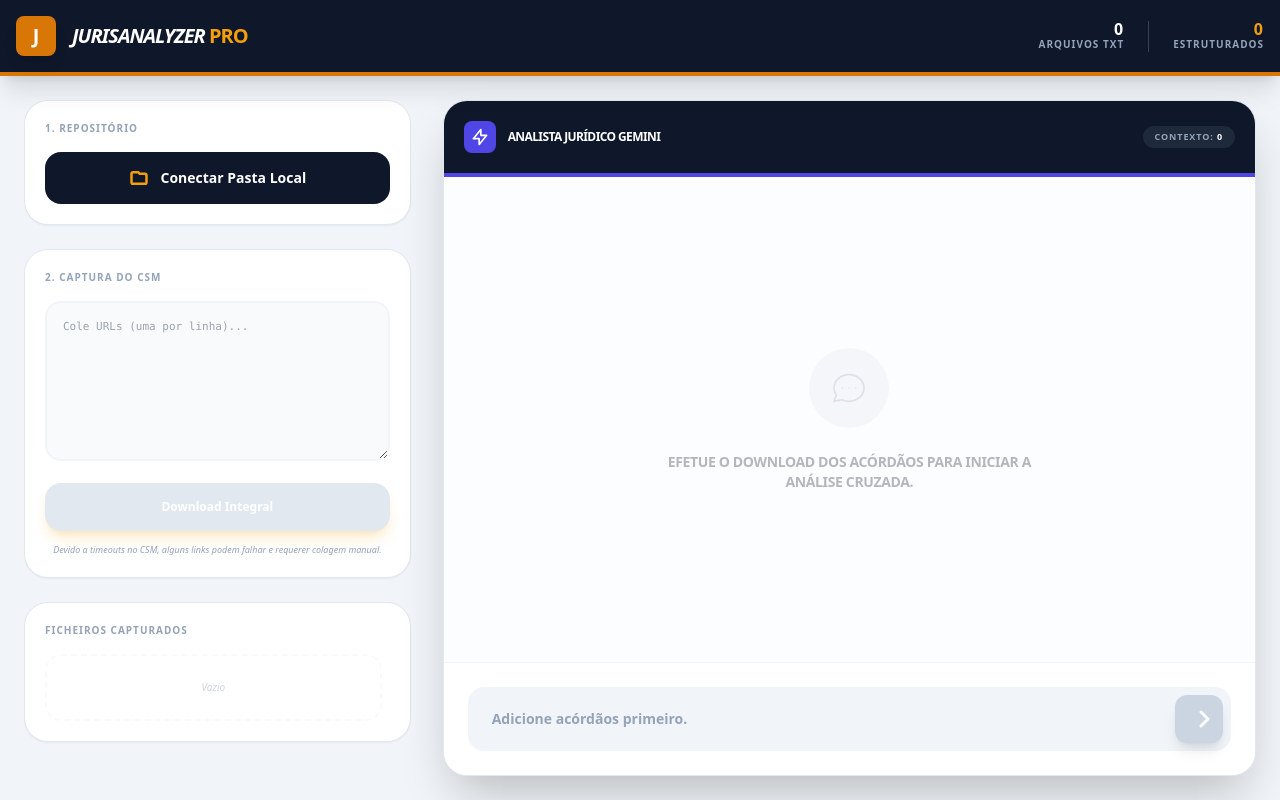
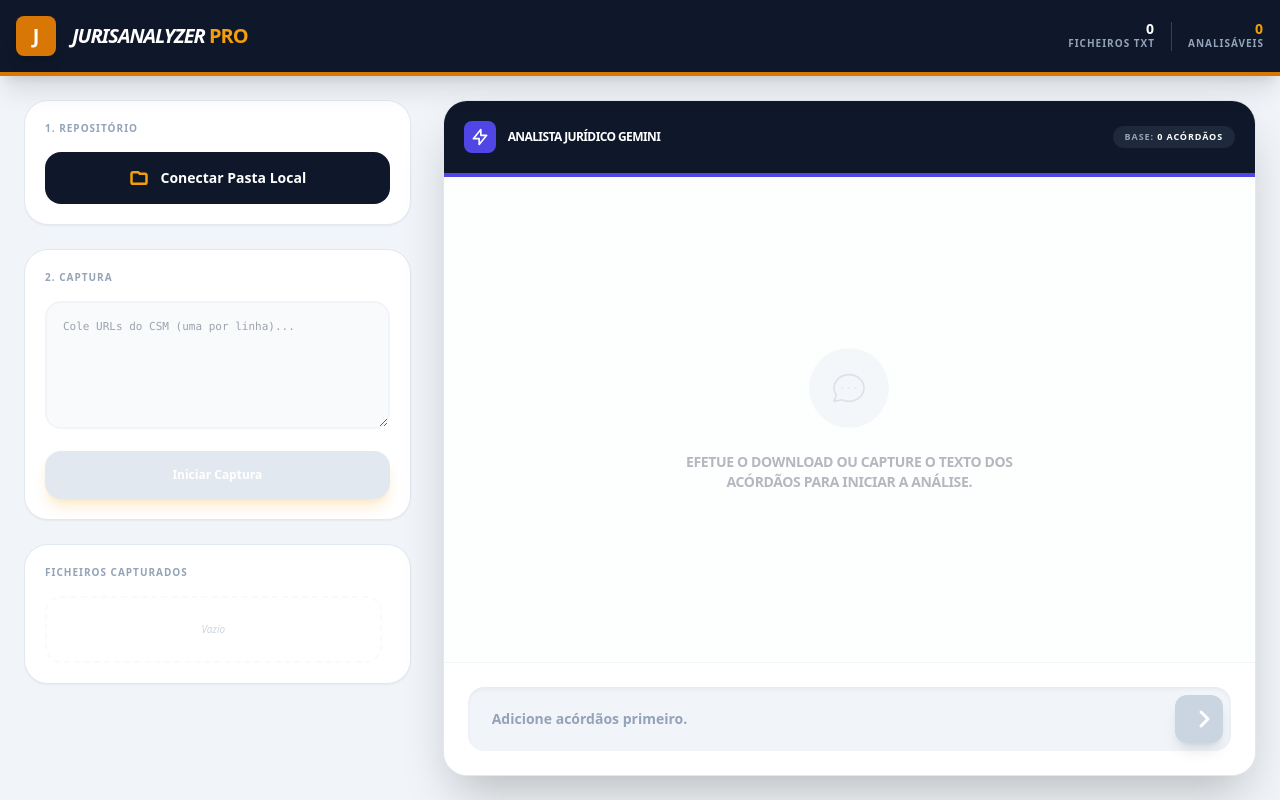
Before and after one commit to amitomj/Captura-ecli, a React (Vite) app: page / in a window 1280 px wide. Built offline with nearby package versions, Linux system fonts and the light colour scheme.

Commit message:
fix(parser): Improve ECLI extraction from URL
Handles cases where ECLI contains URL-encoded colons (`%3A`) and ensures it's properly extracted.

```diff
--- a/App.tsx
+++ b/App.tsx
@@ -17,7 +17,7 @@ const App: React.FC = () => {
   const [error, setError] = useState<string | null>(null);
   const [notification, setNotification] = useState<string | null>(null);
   const [progress, setProgress] = useState({ current: 0, total: 0 });
-  const [failedUrls, setFailedUrls] = useState<string[]>([]);
+  const [pendingUrl, setPendingUrl] = useState<string | null>(null);
 
   const refreshData = useCallback(async () => {
     if (StorageService.isReady()) {
@@ -30,45 +30,52 @@ const App: React.FC = () => {
 
   const showNotification = (msg: string) => {
     setNotification(msg);
-    setTimeout(() => setNotification(null), 3500);
+    setTimeout(() => setNotification(null), 3000);
   };
 
-  const processManualPaste = async (url: string) => {
-    const html = prompt(`Ocorreu um erro no download automático.\nPor favor, abra o link no seu browser, copie o código-fonte (CTRL+U) ou o texto da página e cole aqui para:\n${url}`);
-    if (html && html.length > 100) {
+  const saveContent = async (html: string, url: string) => {
     const extraction = parseCsmHtml(html, url);
-      const ecli = extraction.data?.ecli || `doc_manual_${Date.now()}`;
+    const ecli = extraction.data?.ecli || url.split('/').pop() || `doc_${Date.now()}`;
     const safeFileName = ecli.replace(/[:/\\?%*|"<>]/g, '_');
+
     await StorageService.saveRawTxt(safeFileName, html);
     if (extraction.success && extraction.data) {
       await StorageService.saveProcessedAcordao(extraction.data as Acordao);
     }
     await refreshData();
-      showNotification("Documento guardado manualmente.");
-      return true;
-    }
-    return false;
+    showNotification(`Documento ${ecli} guardado.`);
+    setPendingUrl(null);
   };
 
+  // Monitoriza o clipboard para capturar texto se o download automático falhar
+  useEffect(() => {
+    const checkClipboard = async () => {
+      if (!pendingUrl) return;
+      try {
+        const text = await navigator.clipboard.readText();
+        // Se o texto for grande e não for apenas uma URL, assumimos que é o conteúdo do acórdão
+        if (text.length > 500 && !text.startsWith('http')) {
+          await saveContent(text, pendingUrl);
+        }
+      } catch (e) {}
+    };
+
+    const interval = setInterval(checkClipboard, 2000);
+    window.addEventListener('focus', checkClipboard);
+    return () => {
+      clearInterval(interval);
+      window.removeEventListener('focus', checkClipboard);
+    };
+  }, [pendingUrl]);
+
   const processSingleUrl = async (url: string) => {
-    const cleanUrl = url.trim();
-    if (!cleanUrl.startsWith('https://jurisprudencia.csm.org.pt/')) return false;
-
     try {
-      const html = await fetchAcordaoHtml(cleanUrl);
-      const extraction = parseCsmHtml(html, cleanUrl);
-      const ecli = extraction.data?.ecli || cleanUrl.split('/').pop() || `doc_${Date.now()}`;
-      const safeFileName = ecli.replace(/[:/\\?%*|"<>]/g, '_');
-
-      // Garantir que guardamos o HTML/Conteúdo e não a URL
-      await StorageService.saveRawTxt(safeFileName, html);
-
-      if (extraction.success && extraction.data) {
-        await StorageService.saveProcessedAcordao(extraction.data as Acordao);
-      }
+      const html = await fetchAcordaoHtml(url);
+      await saveContent(html, url);
       return true;
     } catch (e) {
-      console.warn(`Erro no download de ${cleanUrl}:`, e);
+      console.warn("Falha no download automático:", url);
+      setPendingUrl(url); // Marca como pendente para captura manual via clipboard
       return false;
     }
   };
@@ -78,35 +85,21 @@ const App: React.FC = () => {
     if (lines.length === 0) return;
 
     setIsLoading(true);
-    setFailedUrls([]);
     setProgress({ current: 0, total: lines.length });
-
-    let successCount = 0;
-    const failedList: string[] = [];
 
     for (let i = 0; i < lines.length; i++) {
       setProgress(prev => ({ ...prev, current: i + 1 }));
-      const ok = await processSingleUrl(lines[i]);
-      if (ok) {
-        successCount++;
-      } else {
-        failedList.push(lines[i]);
+      const success = await processSingleUrl(lines[i]);
+      if (!success) {
+        // Se falhar o automático, damos uma pausa para o utilizador poder intervir se quiser
+        await new Promise(r => setTimeout(r, 1000));
       }
-      // Delay preventivo
-      await new Promise(r => setTimeout(r, 800));
+      await new Promise(r => setTimeout(r, 500));
     }
 
-    setFailedUrls(failedList);
-    setBulkUrls(failedList.join('\n'));
-    await refreshData();
+    setBulkUrls('');
     setIsLoading(false);
     setProgress({ current: 0, total: 0 });
-
-    if (failedList.length > 0) {
-      setError(`Falha ao descarregar ${failedList.length} acórdãos devido a bloqueios do servidor (Timeouts). Tente novamente ou use a colagem manual.`);
-    } else {
-      showNotification(`${successCount} acórdãos processados com sucesso.`);
-    }
   };
 
   const handleSelectFolder = async () => {
@@ -128,7 +121,7 @@ const App: React.FC = () => {
       const response = await analyzeJurisprudence(userInput, messages, acordaos);
       setMessages(prev => [...prev, { role: 'assistant', content: response, timestamp: new Date() }]);
     } catch (err) {
-      setError("Erro na IA: " + (err as Error).message);
+      setError((err as Error).message);
     } finally {
       setIsLoading(false);
     }
@@ -142,14 +135,14 @@ const App: React.FC = () => {
             <div className="bg-amber-600 w-10 h-10 rounded-lg flex items-center justify-center font-black text-xl shadow-lg">J</div>
             <h1 className="text-xl font-black tracking-tighter uppercase italic">JurisAnalyzer <span className="text-amber-500 not-italic">PRO</span></h1>
           </div>
-          <div className="flex gap-6 text-[10px] font-black uppercase tracking-widest text-slate-400">
-            <div className="flex flex-col items-end">
-              <span className="text-white text-base leading-none">{rawFiles.length}</span>
-              <span>Arquivos TXT</span>
+          <div className="flex gap-4 text-[10px] font-black uppercase tracking-widest text-slate-400">
+            <div className="text-right">
+              <span className="text-white block text-sm leading-none">{rawFiles.length}</span>
+              Ficheiros TXT
             </div>
-            <div className="flex flex-col items-end border-l border-slate-700 pl-6">
-              <span className="text-amber-500 text-base leading-none">{acordaos.length}</span>
-              <span>Estruturados</span>
+            <div className="text-right border-l border-slate-700 pl-4">
+              <span className="text-amber-500 block text-sm leading-none">{acordaos.length}</span>
+              Analisáveis
             </div>
           </div>
         </div>
@@ -157,7 +150,7 @@ const App: React.FC = () => {
 
       <main className="flex-1 max-w-7xl mx-auto w-full p-6 grid grid-cols-1 lg:grid-cols-12 gap-6 h-[calc(100vh-80px)] overflow-hidden">
 
-        {/* Painel de Gestão */}
+        {/* Painel Lateral */}
         <div className="lg:col-span-4 space-y-6 overflow-y-auto pr-2 custom-scrollbar">
 
           <section className="bg-white p-5 rounded-3xl shadow-sm border border-slate-200">
@@ -169,75 +162,54 @@ const App: React.FC = () => {
               </button>
             ) : (
               <div className="bg-green-50 p-4 rounded-2xl border border-green-100 flex items-center gap-4">
-                <div className="bg-green-500 w-3 h-3 rounded-full animate-pulse shadow-[0_0_10px_rgba(34,197,94,0.6)]"></div>
+                <div className="bg-green-500 w-3 h-3 rounded-full animate-pulse shadow-lg shadow-green-200"></div>
                 <div>
                   <div className="text-[10px] font-black text-green-700 uppercase leading-none mb-1">Modo {storageMode}</div>
-                  <div className="text-xs font-bold text-green-900">Ligação estabelecida</div>
+                  <div className="text-xs font-bold text-green-900 truncate max-w-[200px]">Pasta Sincronizada</div>
                 </div>
               </div>
             )}
           </section>
 
           <section className="bg-white p-5 rounded-3xl shadow-sm border border-slate-200">
-            <h2 className="text-[10px] font-black uppercase text-slate-400 mb-4 tracking-widest flex justify-between items-center">
-              2. Captura do CSM
-              {failedUrls.length > 0 && <span className="text-red-500 font-black animate-bounce">{failedUrls.length} Falhas</span>}
-            </h2>
+            <h2 className="text-[10px] font-black uppercase text-slate-400 mb-4 tracking-widest">2. Captura</h2>
             <textarea
               value={bulkUrls}
               onChange={(e) => setBulkUrls(e.target.value)}
-              placeholder="Cole URLs (uma por linha)..."
-              className="w-full h-40 bg-slate-50 border-2 border-slate-100 rounded-2xl p-4 text-[11px] font-mono focus:border-amber-500 outline-none transition-all mb-4 custom-scrollbar"
+              placeholder="Cole URLs do CSM (uma por linha)..."
+              className="w-full h-32 bg-slate-50 border-2 border-slate-100 rounded-2xl p-4 text-[11px] font-mono focus:border-amber-500 outline-none transition-all mb-4 custom-scrollbar"
               disabled={!isFolderSelected || isLoading}
             />
+            <button
+              onClick={handleBulkCapture}
+              disabled={!isFolderSelected || !bulkUrls.trim() || isLoading}
+              className="w-full bg-amber-500 text-white py-4 rounded-2xl font-black text-xs hover:bg-amber-600 disabled:bg-slate-200 transition-all shadow-lg shadow-amber-500/20"
+            >
+              {isLoading ? 'A descarregar...' : 'Iniciar Captura'}
+            </button>
 
-            {progress.total > 0 && (
-              <div className="mb-4 bg-slate-50 p-3 rounded-xl border border-slate-100">
-                <div className="flex justify-between text-[10px] font-black mb-2 uppercase text-slate-500">
-                  <span>A processar lote...</span>
-                  <span>{progress.current} / {progress.total}</span>
-                </div>
-                <div className="w-full bg-slate-200 h-2 rounded-full overflow-hidden">
-                  <div className="bg-amber-500 h-full transition-all duration-300 shadow-[0_0_8px_rgba(245,158,11,0.5)]" style={{ width: `${(progress.current/progress.total)*100}%` }}></div>
+            {pendingUrl && (
+              <div className="mt-4 p-4 bg-indigo-50 border border-indigo-100 rounded-2xl animate-pulse">
+                <p className="text-[10px] font-black text-indigo-700 uppercase mb-2">Captura Manual Necessária:</p>
+                <p className="text-[9px] text-indigo-600 mb-3 truncate">{pendingUrl}</p>
+                <div className="flex gap-2">
+                  <a href={pendingUrl} target="_blank" rel="noreferrer" className="flex-1 bg-indigo-600 text-white text-[10px] py-2 rounded-lg font-black text-center">ABRIR LINK</a>
+                  <div className="flex-1 bg-white border border-indigo-200 text-indigo-600 text-[9px] py-2 rounded-lg font-black text-center flex items-center justify-center">COPIAR TUDO (CTRL+A+C)</div>
                 </div>
               </div>
             )}
-
-            <div className="flex gap-2">
-              <button
-                onClick={handleBulkCapture}
-                disabled={!isFolderSelected || !bulkUrls.trim() || isLoading}
-                className="flex-1 bg-amber-500 text-white py-4 rounded-2xl font-black text-xs hover:bg-amber-600 disabled:bg-slate-200 transition-all shadow-lg shadow-amber-500/20"
-              >
-                {isLoading ? 'A descarregar...' : 'Download Integral'}
-              </button>
-              {failedUrls.length > 0 && (
-                <button
-                  onClick={() => processManualPaste(failedUrls[0])}
-                  className="bg-indigo-600 text-white px-4 rounded-2xl font-black text-[10px] hover:bg-indigo-700"
-                  title="Colar manualmente a falha"
-                >
-                  Colar Manual
-                </button>
-              )}
-            </div>
-            <p className="text-[9px] text-slate-400 mt-3 text-center italic">Devido a timeouts no CSM, alguns links podem falhar e requerer colagem manual.</p>
           </section>
 
-          <section className="bg-white p-5 rounded-3xl shadow-sm border border-slate-200">
-            <div className="flex justify-between items-center mb-4">
-              <h2 className="text-[10px] font-black uppercase text-slate-400 tracking-widest">Ficheiros Capturados</h2>
-            </div>
+          <section className="bg-white p-5 rounded-3xl shadow-sm border border-slate-200 overflow-hidden">
+            <h2 className="text-[10px] font-black uppercase text-slate-400 mb-4 tracking-widest">Ficheiros Capturados</h2>
             <div className="max-h-52 overflow-y-auto space-y-2 custom-scrollbar pr-2">
               {rawFiles.length === 0 ? (
                 <div className="text-[10px] text-slate-300 italic text-center py-6 border-2 border-dashed border-slate-50 rounded-2xl">Vazio</div>
               ) : (
                 rawFiles.map((f, i) => (
-                  <div key={i} className="group flex justify-between items-center bg-slate-50 p-3 rounded-xl border border-slate-100 hover:border-amber-200 transition-colors">
-                    <span className="text-[10px] font-mono truncate max-w-[150px] font-bold text-slate-600">{f.name}</span>
-                    <span className={`text-[8px] px-2 py-0.5 rounded-full font-black uppercase ${f.content.length > 2000 ? 'bg-green-100 text-green-700' : 'bg-red-100 text-red-700'}`}>
-                      {f.content.length > 2000 ? 'Integral' : 'Erro'}
-                    </span>
+                  <div key={i} className="flex justify-between items-center bg-slate-50 p-3 rounded-xl border border-slate-100">
+                    <span className="text-[10px] font-mono truncate max-w-[160px] font-bold text-slate-600">{f.name}</span>
+                    <span className="text-[8px] bg-green-100 text-green-700 px-2 py-0.5 rounded-full font-black uppercase">OK</span>
                   </div>
                 ))
               )}
@@ -245,7 +217,7 @@ const App: React.FC = () => {
           </section>
         </div>
 
-        {/* Chatbot Analista */}
+        {/* Analista IA */}
         <div className="lg:col-span-8 flex flex-col bg-white rounded-3xl shadow-2xl border border-slate-200 overflow-hidden h-full">
           <div className="bg-slate-900 p-5 flex items-center justify-between border-b-4 border-indigo-600">
             <div className="flex items-center gap-3">
@@ -255,17 +227,17 @@ const App: React.FC = () => {
               <h2 className="text-white font-black uppercase text-xs tracking-tighter">Analista Jurídico Gemini</h2>
             </div>
             <div className="bg-slate-800 px-3 py-1 rounded-full text-[9px] text-slate-400 font-bold uppercase tracking-widest">
-              Contexto: <span className="text-white">{acordaos.length}</span>
+              Base: <span className="text-white">{acordaos.length} acórdãos</span>
             </div>
           </div>
 
-          <div className="flex-1 overflow-y-auto p-8 space-y-8 bg-slate-50/40 custom-scrollbar">
+          <div className="flex-1 overflow-y-auto p-8 space-y-8 bg-slate-50/30 custom-scrollbar">
             {messages.length === 0 ? (
               <div className="h-full flex flex-col items-center justify-center text-center max-w-sm mx-auto space-y-6 opacity-30">
                 <div className="w-20 h-20 bg-slate-200 rounded-full flex items-center justify-center">
                   <svg className="w-10 h-10 text-slate-400" fill="none" stroke="currentColor" viewBox="0 0 24 24"><path strokeLinecap="round" strokeLinejoin="round" strokeWidth="1" d="M8 12h.01M12 12h.01M16 12h.01M21 12c0 4.418-4.03 8-9 8a9.863 9.863 0 01-4.255-.949L3 20l1.395-3.72C3.512 15.042 3 13.574 3 12c0-4.418 4.03-8 9-8s9 3.582 9 8z" /></svg>
                 </div>
-                <p className="text-sm font-black uppercase tracking-tight">Efetue o download dos acórdãos para iniciar a análise cruzada.</p>
+                <p className="text-sm font-black uppercase tracking-tight">Efetue o download ou capture o texto dos acórdãos para iniciar a análise.</p>
               </div>
             ) : (
               messages.map((msg, i) => (
@@ -275,7 +247,7 @@ const App: React.FC = () => {
                       ? 'bg-slate-900 text-white rounded-tr-none'
                       : 'bg-white border border-slate-200 text-slate-800 rounded-tl-none border-l-8 border-indigo-600'
                   }`}>
-                    <div className="serif whitespace-pre-wrap text-sm leading-relaxed">
+                    <div className="serif whitespace-pre-wrap text-[15px] leading-relaxed">
                       {msg.content.split('\n').map((line, idx) => {
                         const linkRegex = /\[([^\]]+)\]\(([^)]+)\)/g;
                         const parts = [];
@@ -283,7 +255,7 @@ const App: React.FC = () => {
                         let match;
                         while ((match = linkRegex.exec(line)) !== null) {
                           parts.push(line.substring(lastIndex, match.index));
-                          parts.push(<a key={match.index} href={match[2]} target="_blank" rel="noopener noreferrer" className="text-amber-500 underline font-black hover:text-amber-600">{match[1]}</a>);
+                          parts.push(<a key={match.index} href={match[2]} target="_blank" rel="noopener noreferrer" className="text-amber-600 underline font-black hover:text-amber-700">{match[1]}</a>);
                           lastIndex = match.index + match[0].length;
                         }
                         parts.push(line.substring(lastIndex));
@@ -296,16 +268,16 @@ const App: React.FC = () => {
             )}
             {isLoading && (
               <div className="flex justify-start">
-                <div className="bg-white border border-slate-100 rounded-[2rem] rounded-tl-none p-5 text-xs font-bold text-slate-400 animate-pulse flex items-center gap-3">
+                <div className="bg-white border border-slate-200 rounded-[2rem] rounded-tl-none p-5 text-xs font-bold text-slate-400 animate-pulse flex items-center gap-3">
                   <div className="w-2 h-2 bg-indigo-500 rounded-full animate-bounce"></div>
-                  O Analista está a cruzar os fundamentos jurídicos...
+                  O Analista está a processar os fundamentos...
                 </div>
               </div>
             )}
           </div>
 
           <div className="p-6 bg-white border-t border-slate-100">
-            <div className="flex gap-3 bg-slate-100 p-2 rounded-2xl focus-within:bg-white focus-within:ring-4 focus-within:ring-indigo-100 transition-all">
+            <div className="flex gap-3 bg-slate-100 p-2 rounded-2xl focus-within:bg-white focus-within:ring-4 focus-within:ring-indigo-100 transition-all shadow-inner">
               <input
                 type="text"
                 value={userInput}
--- a/services/parserService.ts
+++ b/services/parserService.ts
@@ -1,15 +1,12 @@
 
 import { ExtractionResult, Acordao } from '../types';
 
-/**
- * Service to parse HTML content from https://jurisprudencia.csm.org.pt/
- */
 export const parseCsmHtml = (html: string, url: string): ExtractionResult => {
   try {
     const parser = new DOMParser();
     const doc = parser.parseFromString(html, 'text/html');
 
-    // 1. ECLI (Tenta encontrar no texto ou extrair do URL se falhar)
+    // 1. ECLI
     let ecli = 'Desconhecido';
     const ecliElement = doc.querySelector('.ecli-id, .field-name-ecli, .ecli');
     if (ecliElement && ecliElement.textContent) {
@@ -20,7 +17,7 @@ export const parseCsmHtml = (html: string, url: string): ExtractionResult => {
       else {
         const urlParts = url.split('/');
         const lastPart = urlParts.find(p => p.includes('ECLI')) || urlParts[urlParts.length - 1];
-        if (lastPart) ecli = lastPart.replace(/_/g, ':').replace(/\/$/, '');
+        if (lastPart) ecli = lastPart.replace(/_/g, ':').replace(/\/$/, '').replace(/%3A/g, ':');
       }
     }
 
@@ -46,7 +43,7 @@ export const parseCsmHtml = (html: string, url: string): ExtractionResult => {
     // 7. Texto Integral
     const textoIntegral = doc.querySelector('.field-name-texto-integral .field-item, #texto-integral, .content')?.textContent?.trim() || doc.body.textContent?.trim() || '';
 
-    // 8. Adjuntos (Lógica de busca no final do documento)
+    // 8. Adjuntos
     let adjuntos: string[] = [];
     const lines = textoIntegral.split('\n').map(l => l.trim()).filter(l => l.length > 3);
 
@@ -59,9 +56,12 @@ export const parseCsmHtml = (html: string, url: string): ExtractionResult => {
     }
 
     if (relatorFoundIndex !== -1) {
-      const potentialAdjuntos = lines.slice(relatorFoundIndex + 1, relatorFoundIndex + 8);
+      const potentialAdjuntos = lines.slice(relatorFoundIndex + 1, relatorFoundIndex + 10);
       adjuntos = potentialAdjuntos
-        .filter(l => l.length < 80 && l.length > 5 && !l.toLowerCase().includes('nota') && !l.toLowerCase().includes('voto'))
+        .filter(l => l.length < 80 && l.length > 5 &&
+                    !l.toLowerCase().includes('nota') &&
+                    !l.toLowerCase().includes('voto') &&
+                    !l.toLowerCase().includes('página'))
         .map(l => l.replace(/^[0-9.\s-]+/, '').trim());
     }
 
@@ -84,18 +84,34 @@ export const parseCsmHtml = (html: string, url: string): ExtractionResult => {
   }
 };
 
+const PROXIES = [
+  (u: string) => `https://api.allorigins.win/get?url=${encodeURIComponent(u)}`,
+  (u: string) => `https://api.codetabs.com/v1/proxy?quest=${encodeURIComponent(u)}`,
+  (u: string) => `https://thingproxy.freeboard.io/fetch/${u}`
+];
+
 export const fetchAcordaoHtml = async (url: string): Promise<string> => {
-  // AllOrigins é geralmente mais estável que o corsproxy.io para sites governamentais
-  const proxyUrl = `https://api.allorigins.win/get?url=${encodeURIComponent(url)}`;
-  try {
-    const response = await fetch(proxyUrl);
-    if (!response.ok) throw new Error(`Erro HTTP: ${response.status}`);
-    const data = await response.json();
-    const html = data.contents;
-    if (!html || html.length < 500) throw new Error("Conteúdo descarregado inválido ou demasiado curto.");
-    return html;
-  } catch (e) {
-    console.error("Fetch error:", e);
-    throw new Error('PROXY_FAILURE');
+  let lastError: any;
+
+  for (const proxyGen of PROXIES) {
+    try {
+      const proxyUrl = proxyGen(url);
+      const response = await fetch(proxyUrl, { signal: AbortSignal.timeout(8000) });
+      if (!response.ok) continue;
+
+      let html = '';
+      if (proxyUrl.includes('allorigins')) {
+        const data = await response.json();
+        html = data.contents;
+      } else {
+        html = await response.text();
+      }
+
+      if (html && html.length > 500) return html;
+    } catch (e) {
+      lastError = e;
+      continue;
+    }
   }
+  throw lastError || new Error("Todos os proxies falharam.");
 };
```
Lines whose indentation alone changed are shown as unchanged.
